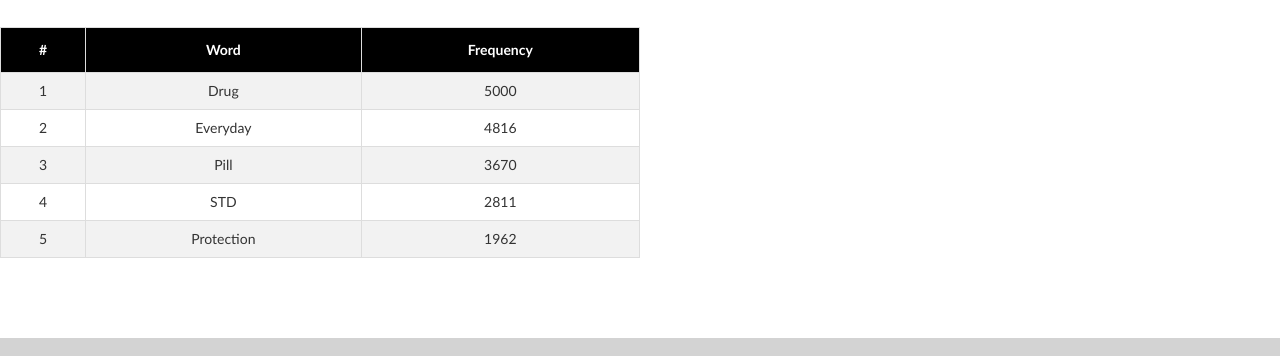
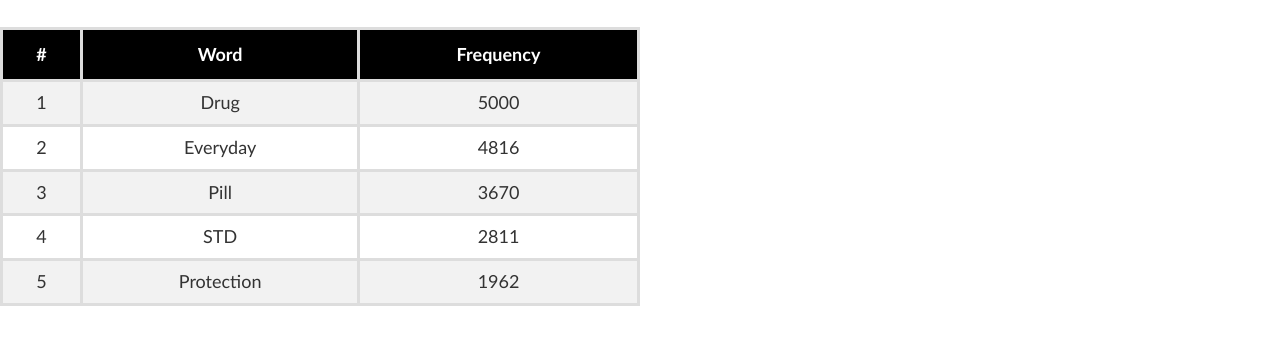
Before and after one commit to CSC698-TeamPrep/HealthMsgU, a plain HTML site: page words.html in a window 1280 px wide. Shown: the part 238-594 px from the top of the page. Drawn offline with nearby package versions, Linux system fonts and the light colour scheme.

Commit message:
changed table font

```diff
--- a/words.html
+++ b/words.html
@@ -23,13 +23,15 @@
 
          #words {
              font-family: "Trebuchet MS", Arial, Helvetica, sans-serif;
+             font-size: large;
              border-collapse: collapse;
              width: 50%;
+
 
                   }
 
         #words td, #words th {
-            border: 1px solid #ddd;
+            border: 3px solid #ddd;
             padding: 8px;
             text-align: center;
         }
```
